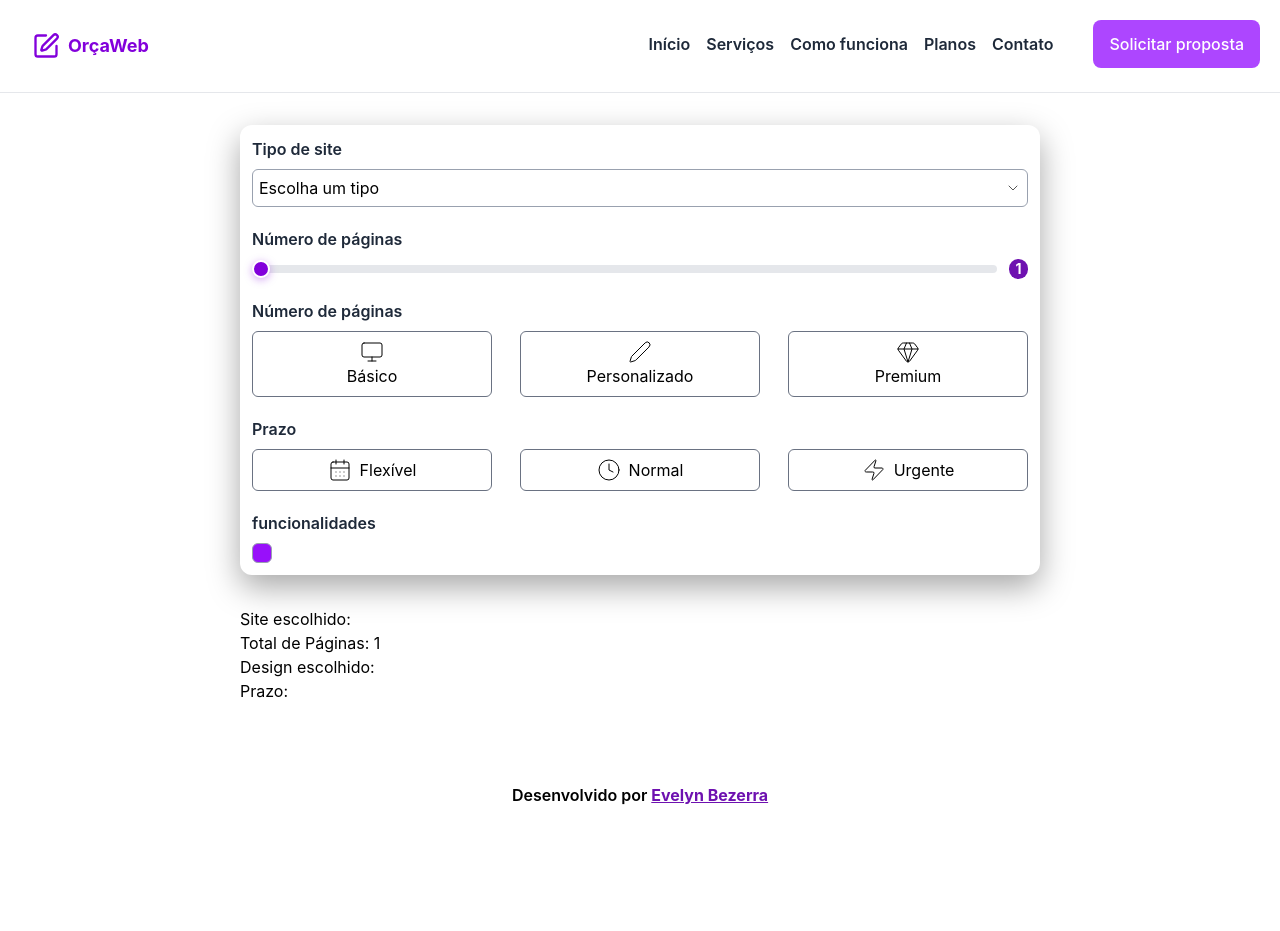
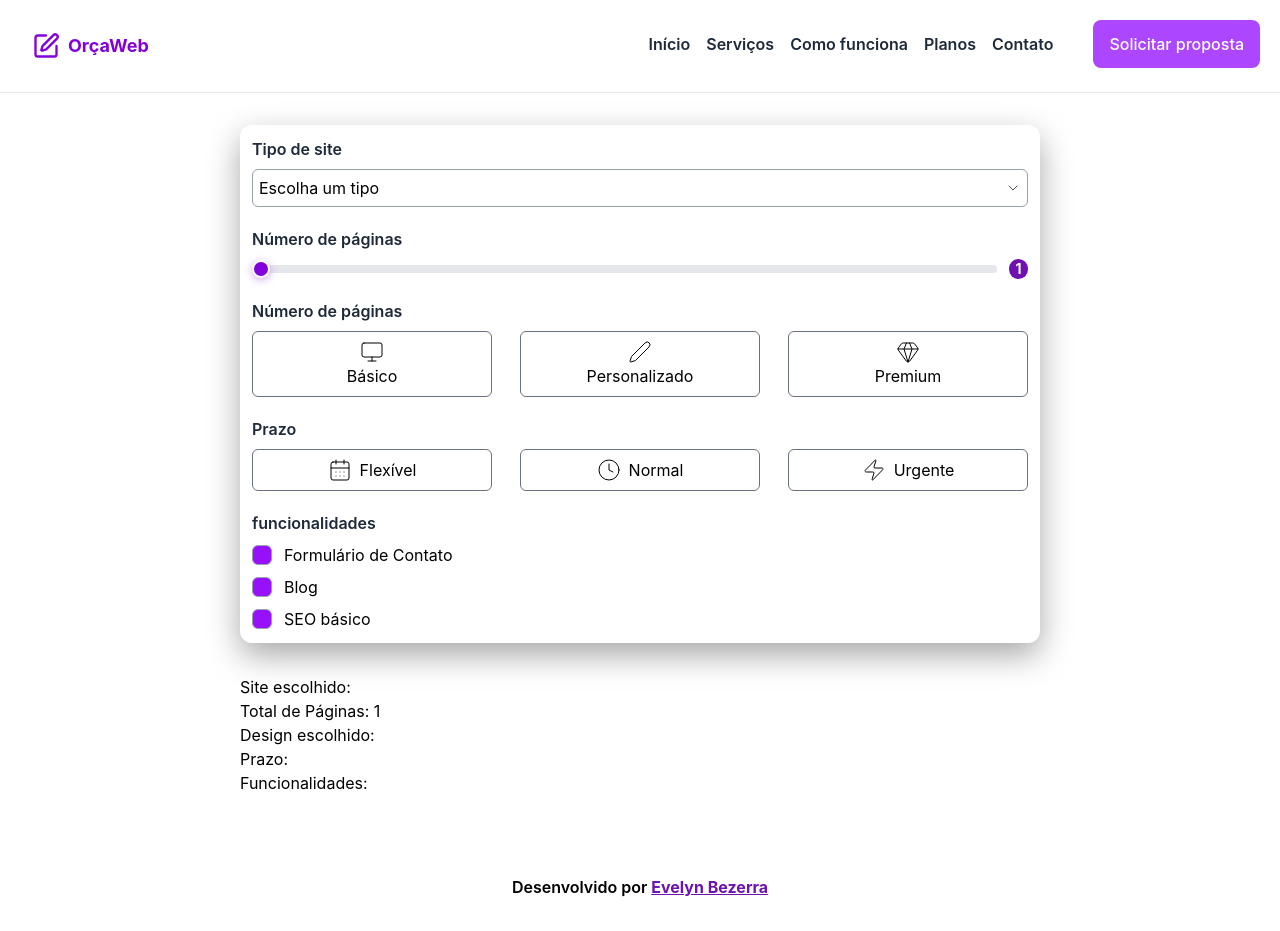
Before and after one commit to EvelynnBR/OrcaWeb, a React (Vite) app: page /orcamento in a window 1280 px wide. Before the commit the page ends 839 px from the top, so only its background shows below. Built offline with nearby package versions, Linux system fonts and the light colour scheme.

Commit message:
feat: adiciona gerenciamento de funcionalidades com componentes Checked no Estimate

```diff
--- a/src/pages/Estimate.tsx
+++ b/src/pages/Estimate.tsx
@@ -6,11 +6,30 @@ import RadioDesign from "../components/Radio-design";
 import RadioPrazo from "../components/Radio-prazo";
 import Checked from "../components/Checked";
 
+type CheckedItem = {
+  value: string;
+  label: string;
+};
+
 export default function Estimate() {
   const [siteType, setSiteType] = useState("");
   const [pages, setPages] = useState<number>(1);
   const [design, setDesign] = useState("");
   const [prazo, setPrazo] = useState("");
+  const [functionality, setFunctionality] = useState<CheckedItem[]>([]);
+
+  function handleChange(item: CheckedItem, checked: boolean) {
+    setFunctionality((currentValues) => {
+      if (checked) {
+        return [...currentValues, item];
+      }
+
+      return currentValues.filter(
+        (currentItem) => currentItem.value !== item.value,
+      );
+    });
+  }
+
   return (
     <section className="grid mx-4 lg:w-full mt-8 lg:max-w-200 lg:justify-self-center">
       <Card className="grid w-full p-3">
@@ -53,7 +72,12 @@ export default function Estimate() {
           <div className="grid gap-2">
             <h3 className="font-semibold text-gray-800">funcionalidades</h3>
             <Checked
+              value="formContact"
+              label="Formulário de Contato"
+              onChange={handleChange}
             />
+            <Checked value="blog" label="Blog" onChange={handleChange} />
+            <Checked value="seo" label="SEO básico" onChange={handleChange} />
           </div>
         </div>
       </Card>
@@ -62,6 +86,9 @@ export default function Estimate() {
         <span>Total de Páginas: {pages}</span>
         <span>Design escolhido: {design}</span>
         <span>Prazo: {prazo}</span>
+        <span>
+          Funcionalidades: {functionality.map((item) => item.label).join(", ")}
+        </span>
       </div>
     </section>
   );
```
